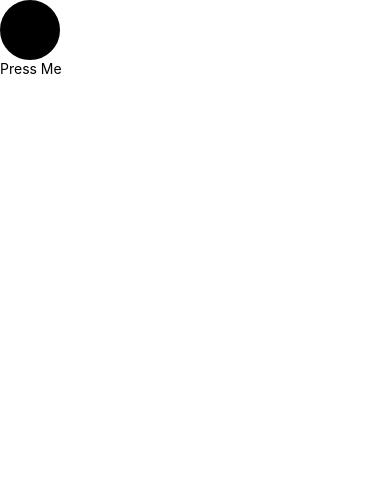
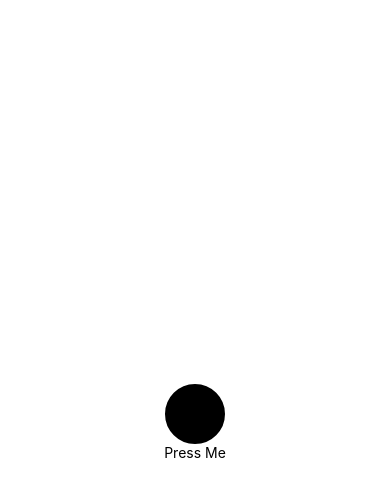
Before and after one commit to manutdmohit/React-Native-Animation, a React Native app: screen / in a window 390 px wide. Shown: the top 496 px of the page. Built offline with nearby package versions, Linux system fonts and the light colour scheme.

Commit message:
animation with translate

```diff
--- a/App.js
+++ b/App.js
@@ -1,11 +1,12 @@
 import { StatusBar } from 'expo-status-bar';
 import { StyleSheet, Text, View } from 'react-native';
-import Ball from './src/Ball';
+import Ball2 from './src/Ball2';
+// import Ball from './src/Ball';
 
 export default function App() {
   return (
     <View style={styles.container}>
-      <Ball />
+      <Ball2 />
       <StatusBar style="auto" />
     </View>
   );
--- a/src/Ball2.js
+++ b/src/Ball2.js
@@ -8,13 +8,13 @@ import {
 } from 'react-native';
 
 const Ball2 = () => {
-  const position = useState(new Animated.Value(0))[0];
+  const leftValue = useState(new Animated.Value(0))[0];
 
   const moveBall = () => {
-    Animated.timing(position, {
+    Animated.timing(leftValue, {
       toValue: 100,
       duration: 1000,
-      useNativeDriver: false,
+      useNativeDriver: true,
     }).start();
   };
 
@@ -29,7 +29,7 @@ const Ball2 = () => {
       <Animated.View
         style={[
           {
-            marginLeft: position,
+            transform: [{ translateX: leftValue }],
           },
         ]}
       >
```
